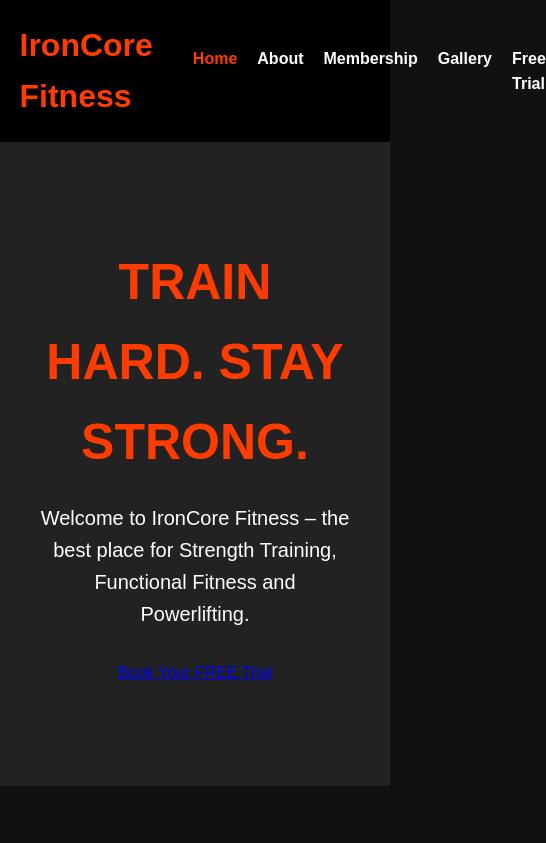
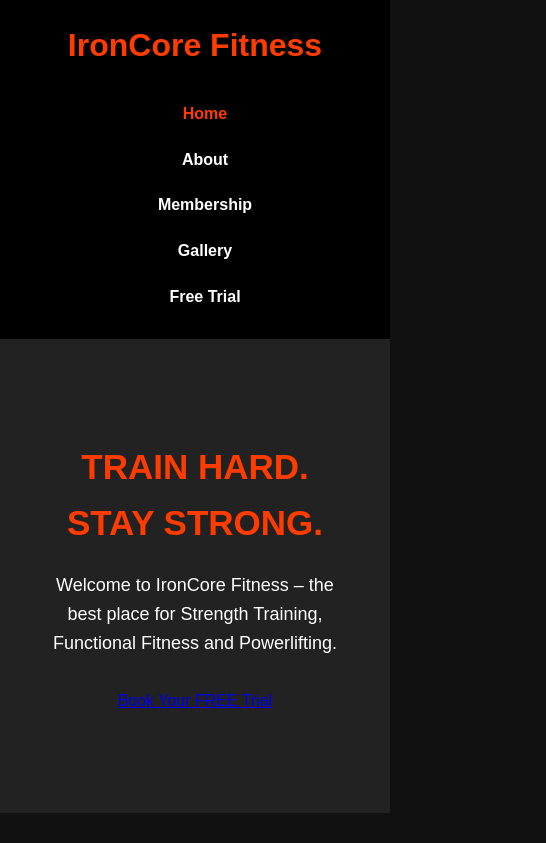
Before and after one commit to hirun-hsdz/FITNESS-GYM, a plain HTML site: page index.html in a window 390 px wide. Shown: the top 843 px of the page, 546 px wide, since content can reach past the window. Drawn offline with Linux system fonts and the light colour scheme.

Commit message:
feat - add new style

```diff
--- a/style.css
+++ b/style.css
@@ -202,3 +202,38 @@ footer{
     padding:20px;
     margin-top:40px;
 }
+
+@media(max-width:768px){
+
+header .container{
+    flex-direction:column;
+}
+
+nav ul{
+    flex-direction:column;
+    text-align:center;
+    margin-top:20px;
+}
+
+nav ul li{
+    margin:10px 0;
+}
+
+.hero h2{
+    font-size:35px;
+}
+
+.hero p{
+    font-size:18px;
+}
+
+.cards{
+    flex-direction:column;
+    align-items:center;
+}
+
+.card{
+    width:100%;
+}
+
+}
```
